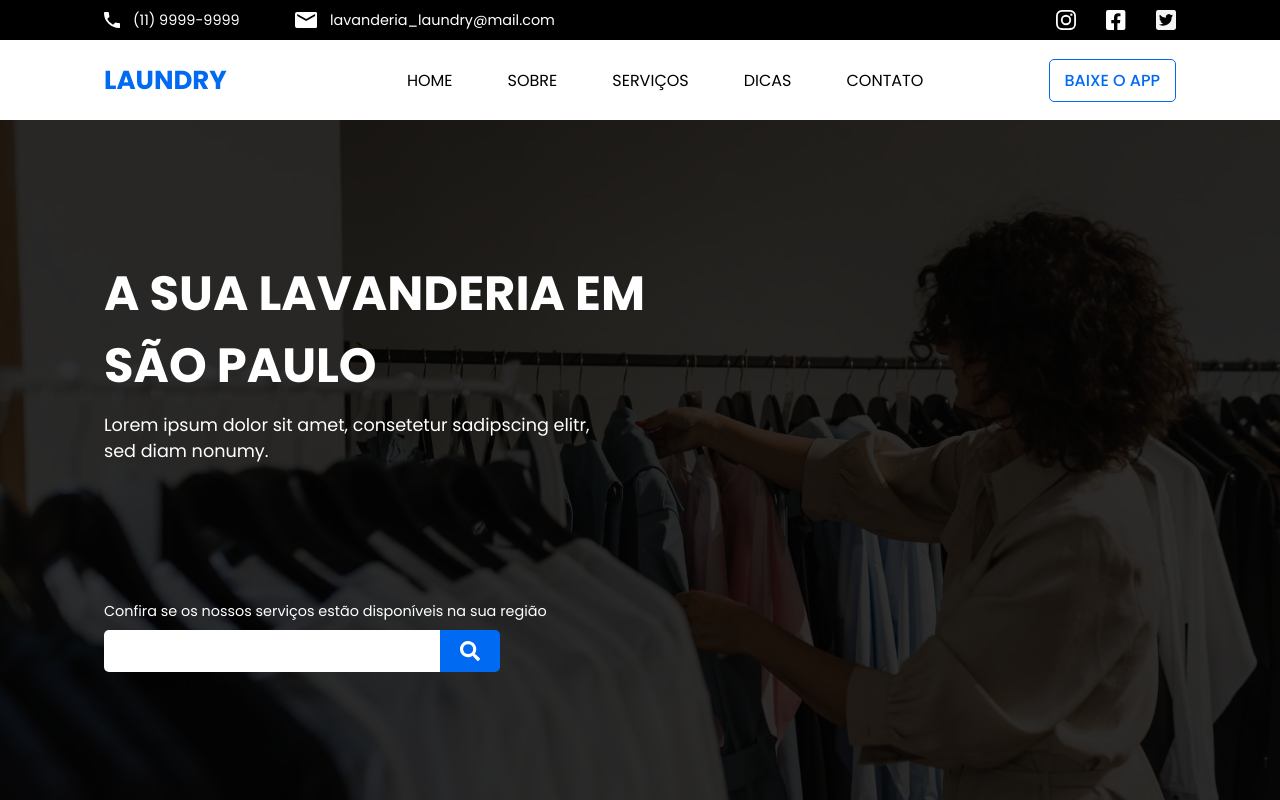
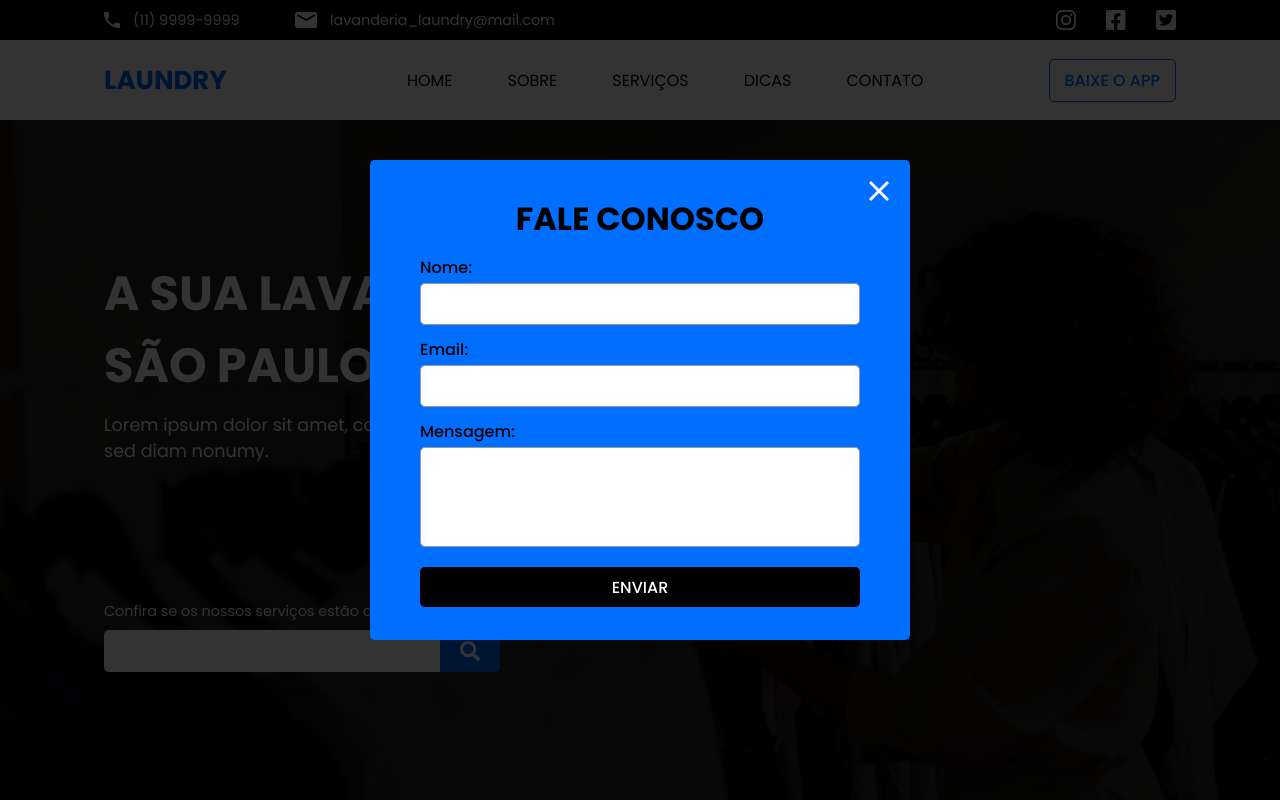
Before and after one commit to vanderms/laundry-template, a React (Create React App) app: page /#/ in a window 1280 px wide. Shown: the top 800 px of the page. Built offline with nearby package versions, Linux system fonts and the light colour scheme.

Commit message:
added contact modal to website

```diff
--- a/src/App.js
+++ b/src/App.js
@@ -1,10 +1,24 @@
 import Layout from './components/layout/layout';
 import Cover from './components/cover/cover';
 import Features from './components/features/features';
+import Contato from './components/contato/contato';
+import { useState } from 'react';
 
 function App() {
+  const [ showContactModal, setShowContactModal ] = useState(true);
+
+  function handleOpenContactModal(){
+    setShowContactModal(true);
+  }
+
+  function handleCloseContactModal(){
+    setShowContactModal(false);
+  }
+
+
   return (
-    <Layout>
+    <Layout handleOpenContactModal={handleOpenContactModal}>
+      <Contato show = { showContactModal } handleClose={ handleCloseContactModal }/>
       <Cover/>
       <Features/>
     </Layout>
--- /dev/null
+++ b/src/components/contato/contato.js
@@ -0,0 +1,38 @@
+import { useState } from "react";
+import { BackDrop, CloseIcon } from "../utilities/utilities";
+
+export default function Contato({ show, handleClose }){
+
+  const [nome, setNome] = useState('');
+  const [email, setEmail] = useState('');
+  const [message, setMessage] = useState('');
+
+  function handleSubmit(e){
+    e.preventDefault();
+    setNome('');
+    setEmail('');
+    setMessage('');
+  }
+
+  return (
+    <>
+    <BackDrop onClick={handleClose} className={`contato-backdrop ${!show ? 'closed' : ''}`}/>
+    <section className={`section-contato ${!show ? 'closed' : ''}`}>
+      <CloseIcon className='close-btn' onClick={handleClose}/>
+      <h2>FALE CONOSCO</h2>
+      <form onSubmit={handleSubmit}>
+          <label>Nome:
+            <input onChange={(e)=> setNome(e.target.value)} value={nome} name='name' id='name' type="text" />
+          </label>
+          <label>Email:
+            <input onChange={(e)=> setEmail(e.target.value)} value={email} name='email' id='email' type="text" />
+          </label>
+          <label>Mensagem:
+            <textarea onChange={(e)=> setMessage(e.target.value)} value={message} name="message" id="message"></textarea>
+          </label>
+          <input type="submit" value="ENVIAR" />
+      </form>
+    </section>
+    </>
+  );
+}
--- a/src/components/cover/cover.js
+++ b/src/components/cover/cover.js
@@ -6,7 +6,6 @@ import { SearchIcon } from '../utilities/utilities';
 export default function Cover(){
 
   const [cep, setCep] = useState('');
-  console.log(cep);
 
   function handleSubmit(e){
     e.preventDefault();
--- a/src/components/cover/cover.scss
+++ b/src/components/cover/cover.scss
@@ -42,11 +42,7 @@
       }
 
       input{
-        padding: 6px 10px;
-        height: 42px;
-        font-family: inherit;
-        font-size: 1em;
-        border: none;
+        @include form-input;
         border-radius: $rounded1 0px 0px $rounded1;
       }
 
@@ -59,17 +55,6 @@
         border: none;
         border-top-left-radius: 0px;
         border-bottom-left-radius: 0px;
-      }
-
-
-
-      input[type = submit]{
-        background-color: $primary;
-        border-radius: 0px $rounded1 $rounded1 0px;
-        color: white;
-        border: none;
-        cursor: pointer;
-        font-weight: 500;
       }
     }
   }
--- a/src/components/layout/layout.js
+++ b/src/components/layout/layout.js
@@ -2,11 +2,12 @@ import Infobar from '../infobar/infobar';
 import Navbar from '../navbar/navbar';
 import Footer from '../footer/footer';
 
-export default function Layout({children}){
+
+export default function Layout({children, handleOpenContactModal }){
   return (
     <>
     <Infobar/>
-    <Navbar/>
+    <Navbar handleOpenContactModal={handleOpenContactModal} />
     <main>
       {children}
     </main>
--- a/src/components/navbar/navbar.js
+++ b/src/components/navbar/navbar.js
@@ -10,7 +10,7 @@ function getClass(name, closed, fixed){
   return name;
 }
 
-export default function Navbar(){
+export default function Navbar({ handleOpenContactModal }){
 
   const [ closed, setClosed ] = useState(true);
   const [ fixed, setFixed ] = useState(false);
@@ -27,6 +27,11 @@ export default function Navbar(){
     }
   }
 
+  function handleContactClicked(){
+    handleOpenContactModal();
+    closeSidebar();
+  }
+
   useEffect(()=>{
     window.addEventListener('scroll', handleScroll);
   }, []);
@@ -41,7 +46,7 @@ export default function Navbar(){
         <Link to='/sobre'>SOBRE</Link>
         <Link to='/servicos'>SERVIÇOS</Link>
         <Link to='/dicas'>DICAS</Link>
-        <span tabIndex='0' className='contato'>CONTATO</span>
+        <span onClick={ handleContactClicked } tabIndex='0' className='contato'>CONTATO</span>
       </div>
       <Link className='cta' to='/'>BAIXE O APP</Link>
     </nav>
--- a/src/components/navbar/navbar.scss
+++ b/src/components/navbar/navbar.scss
@@ -15,6 +15,10 @@
   .links{
     @include horizontal-spacing($spacing5);
     margin-left: $spacing5;
+
+    .contato{
+      cursor: pointer;
+    }
   }
 
   .cta{
@@ -57,6 +61,8 @@
       flex-direction: column;
       margin-left: 0px;
       margin-top: $spacing2;
+
+
     }
 
     .cta{
--- a/src/globals.scss
+++ b/src/globals.scss
@@ -1,6 +1,6 @@
-
 
 $primary: #006AF3;
+$primary-light: #006FFF;
 $light: #fff;
 $dark: #000;
 $color-body-background: #E6E6E6;
@@ -62,9 +62,9 @@ $tablet: 1151px;
 }
 
 @mixin main-height(){
-  height: Min(728px, calc(100vh - #{$height-navbar} - #{$height-infobar}));
+  height: calc(100vh - #{$height-navbar} - #{$height-infobar});
   @include media-query($tablet){
-    height: Min(728px, calc(100vh - #{$height-sidebar-menu}));
+    height: calc(100vh - #{$height-sidebar-menu});
   }
 }
 
@@ -138,3 +138,12 @@ $tablet: 1151px;
   font-weight: 500;
   padding: 8px 15px;
 }
+
+@mixin form-input{
+  padding: 6px 10px;
+  height: 42px;
+  font-family: inherit;
+  font-size: 1em;
+  border: none;
+  border-radius: $rounded1;
+}
--- a/src/index.scss
+++ b/src/index.scss
@@ -121,3 +121,71 @@ h4{
     row-gap: $spacing5;
   }
 }
+
+.contato-backdrop{
+  z-index: 19;
+  &.closed{
+    display: none;
+  }
+}
+
+.section-contato{
+  @include bg-schema($primary-light, $dark);
+  @include size(540px, 480px);
+
+  top: calc(50vh - 240px);
+  left: calc(50% - 270px);
+  position: fixed;
+  border-radius: $rounded1;
+  z-index: 20;
+  padding: 25px 50px;
+
+  @include media-query($mobile){
+    width: 310px;
+    left: calc(50% - 155px);
+    padding: 25px 20px;
+  }
+
+  &.closed{
+    display: none;
+  }
+
+  .close-btn{
+    position: absolute;
+    top: $spacing3;
+    right: $spacing3;
+    cursor: pointer;
+  }
+
+  h2{
+    text-align: center;
+    margin-bottom: 10px;
+  }
+
+
+  input, textarea{
+    @include form-input;
+    border: 1px solid #999;
+    width: 100%;
+    margin-bottom: 10px;
+  }
+
+  textarea{
+    height: 100px;
+    resize: none;
+  }
+
+  input[type=submit]{
+    @include bg-schema($dark, $light);
+    height: 40px;
+    border: none;
+    font-weight: 500;
+    cursor: pointer;
+  }
+
+  label{
+    font-weight: 500;
+    line-height: 30px;
+  }
+
+}
```
